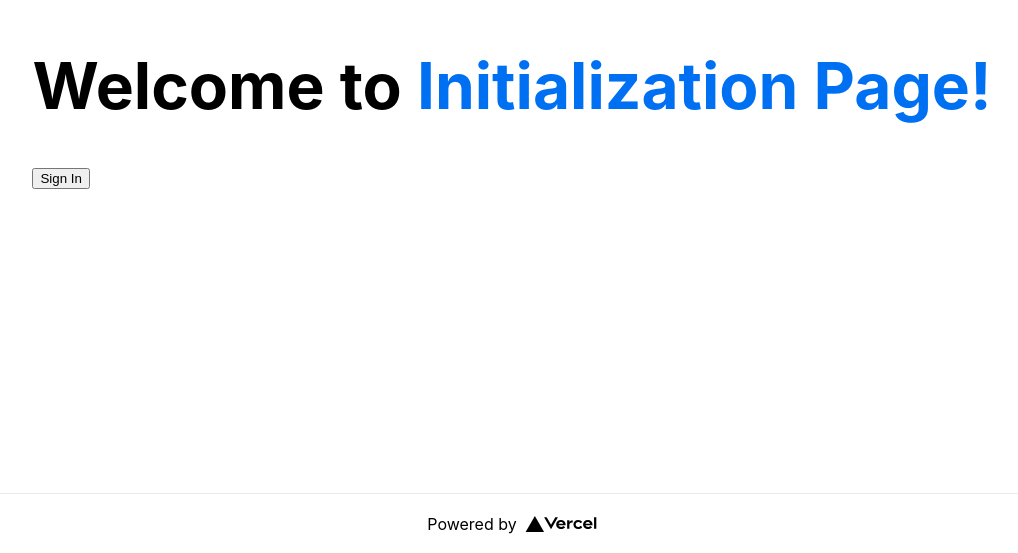
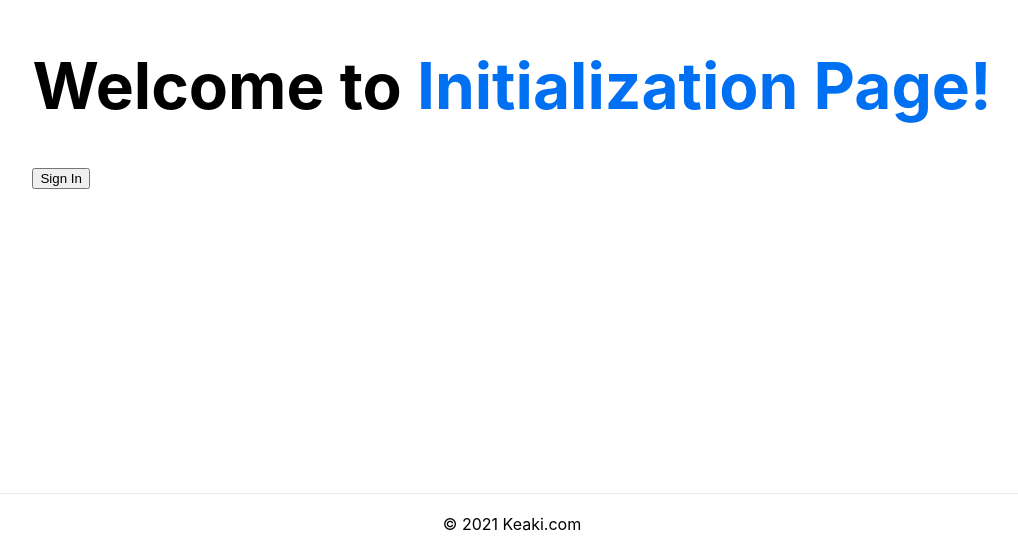
Before and after one commit to Burabari-Dev/keaki, a Next.js app: page /init in a window 1280 px wide. Shown: the part 247-800 px from the top of the page, without its empty margins (128-1146 px from the left). Built offline with nearby package versions, Linux system fonts and the light colour scheme.

Commit message:
update footer text

```diff
--- a/components/ui/Footer.js
+++ b/components/ui/Footer.js
@@ -2,21 +2,19 @@ import React from 'react';
 import styles from '../../styles/common.module.css';
 
 const Footer = () => {
-  return(
+  const year = new Date(Date.now()).getFullYear();
+  const startYear = 2021;
+
+  return (
     <footer className={styles.Footer}>
-        <a
-          href="https://vercel.com?utm_source=create-next-app&utm_medium=default-template&utm_campaign=create-next-app"
-          target="_blank"
-          rel="noopener noreferrer"
-        >
-          Powered by{' '}
-          <span className={styles.Logo}>
-            {/* <Image src="/vercel.svg" alt="Vercel Logo" width={72} height={16} /> */}
-            <img src="/vercel.svg" alt="Vercel Logo" width={72} height={16} />
-          </span>
-        </a>
-      </footer>
+      &copy; {copyWrightYear(startYear, year)} Keaki.com
+    </footer>
   )
 }
 
+export const copyWrightYear = (startYear, currentYear) => {
+  const same = startYear == currentYear;
+  return `${startYear}`.concat((same ? '' : ` - ${currentYear}`))
+}
+
 export default Footer;
```
Also changed, not shown: 1 other file (tests, documents, lock files or other folders).
